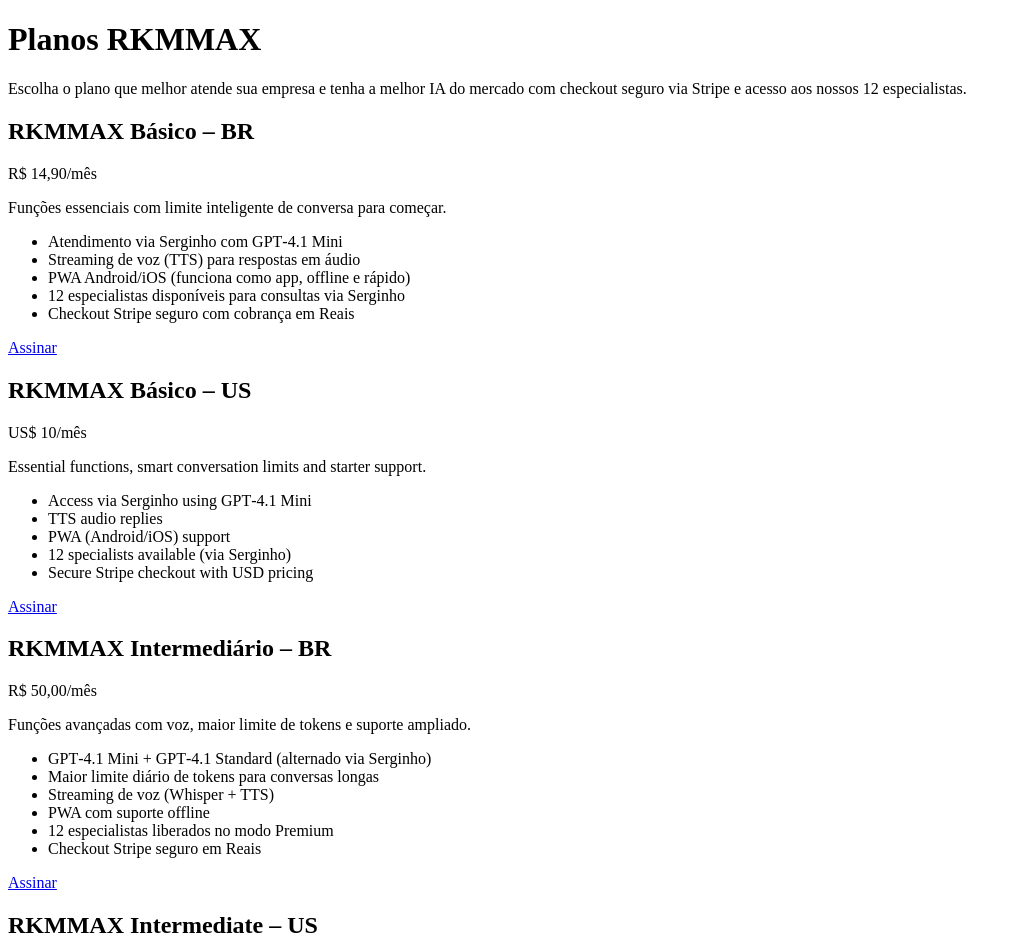
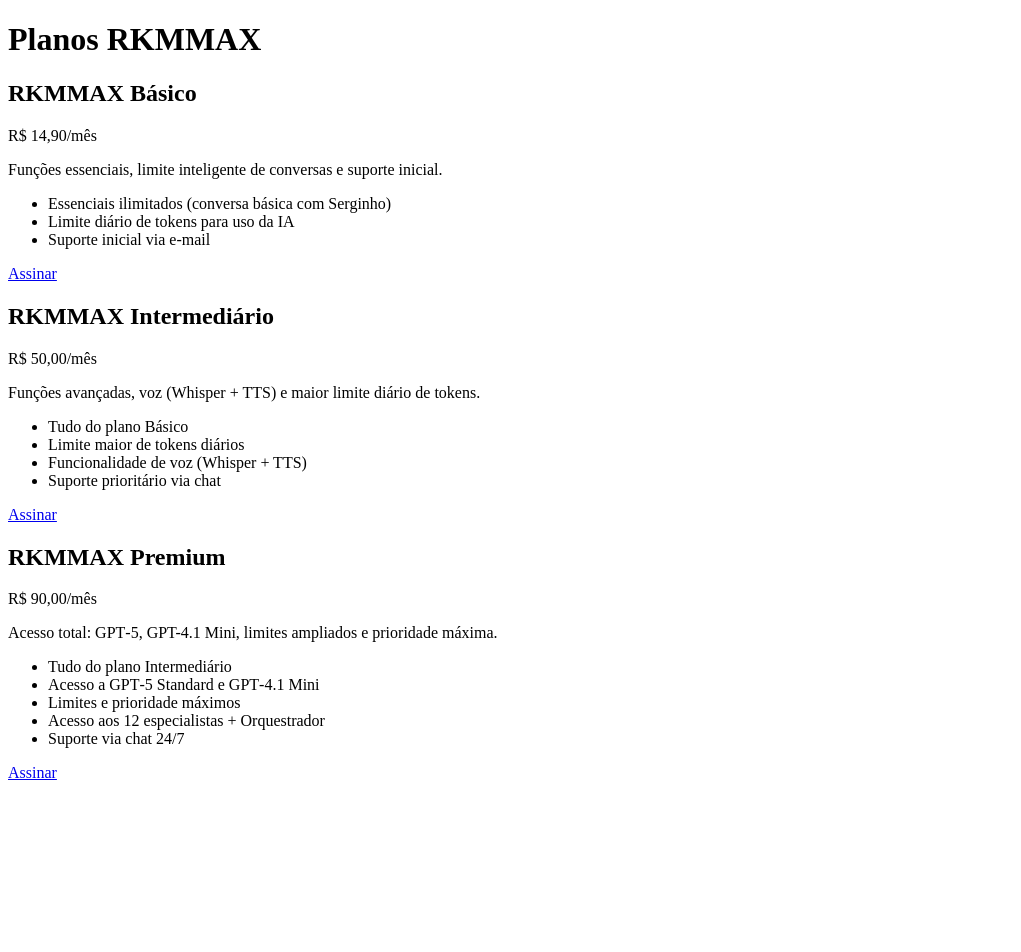
Before and after one commit to kizirianmax/Rkmmax-app, a React (Create React App) app: page /pricing in a window 1280 px wide. Shown: the top 952 px of the page, without its empty margins (0-1021 px from the left). After the commit the page ends 800 px from the top, so only its background shows below. Built offline with nearby package versions, Linux system fonts and the light colour scheme.

Commit message:
Update Pricing.jsx

```diff
--- a/src/pages/Pricing.jsx
+++ b/src/pages/Pricing.jsx
@@ -1,157 +1,57 @@
+// src/pages/Pricing.jsx
 import React from "react";
 
-// Lista de planos (BR e US) com recursos detalhados
+// Lista de planos com detalhes e benefícios
 const PLANS = [
   {
-    name: "RKMMAX Básico – BR",
-    price: "R$ 14,90/mês",
+    name: "RKMMAX Básico",
+    price: "R$ 14,90/mês",
     link: "https://buy.stripe.com/14A00jd7pe6h681Bvn3oA08",
-    description:
-      "Funções essenciais com limite inteligente de conversa para começar.",
+    description: "Funções essenciais, limite inteligente de conversas e suporte inicial.",
     features: [
-      "Atendimento via Serginho com GPT‑4.1 Mini",
-      "Streaming de voz (TTS) para respostas em áudio",
-      "PWA Android/iOS (funciona como app, offline e rápido)",
-      "12 especialistas disponíveis para consultas via Serginho",
-      "Checkout Stripe seguro com cobrança em Reais"
-    ]
+      "Essenciais ilimitados (conversa básica com Serginho)",
+      "Limite diário de tokens para uso da IA",
+      "Suporte inicial via e-mail",
+    ],
   },
   {
-    name: "RKMMAX Básico – US",
-    price: "US$ 10/mês",
-    link: "https://buy.stripe.com/00w14naZh0fR1S51UN3oA09",
-    description: "Essential functions, smart conversation limits and starter support.",
+    name: "RKMMAX Intermediário",
+    price: "R$ 50,00/mês",
+    link: "https://buy.stripe.com/7sY14nffxfaL2W9dDv3oA0",
+    description: "Funções avançadas, voz (Whisper + TTS) e maior limite diário de tokens.",
     features: [
-      "Access via Serginho using GPT‑4.1 Mini",
-      "TTS audio replies",
-      "PWA (Android/iOS) support",
-      "12 specialists available (via Serginho)",
-      "Secure Stripe checkout with USD pricing"
-    ]
+      "Tudo do plano Básico",
+      "Limite maior de tokens diários",
+      "Funcionalidade de voz (Whisper + TTS)",
+      "Suporte prioritário via chat",
+    ],
   },
   {
-    name: "RKMMAX Intermediário – BR",
-    price: "R$ 50,00/mês",
-    link: "https://buy.stripe.com/7sY14nffxfaL2W9dDv3oA0a",
-    description:
-      "Funções avançadas com voz, maior limite de tokens e suporte ampliado.",
+    name: "RKMMAX Premium",
+    price: "R$ 90,00/mês",
+    link: "https://buy.stripe.com/00w6oHazhfalcwJcZT30Ao3c",
+    description: "Acesso total: GPT‑5, GPT-4.1 Mini, limites ampliados e prioridade máxima.",
     features: [
-      "GPT‑4.1 Mini + GPT‑4.1 Standard (alternado via Serginho)",
-      "Maior limite diário de tokens para conversas longas",
-      "Streaming de voz (Whisper + TTS)",
-      "PWA com suporte offline",
-      "12 especialistas liberados no modo Premium",
-      "Checkout Stripe seguro em Reais"
-    ]
+      "Tudo do plano Intermediário",
+      "Acesso a GPT‑5 Standard e GPT‑4.1 Mini",
+      "Limites e prioridade máximos",
+      "Acesso aos 12 especialistas + Orquestrador",
+      "Suporte via chat 24/7",
+    ],
   },
-  {
-    name: "RKMMAX Intermediate – US",
-    price: "US$ 20/mês",
-    link: "https://buy.stripe.com/5kQ7sL4AtauV9kx2YR3oA0d",
-    description:
-      "Advanced features, voice (Whisper + TTS), higher daily token usage.",
-    features: [
-      "GPT‑4.1 Mini + Standard (via Serginho)",
-      "High daily token allowance",
-      "Whisper + TTS audio streaming",
-      "PWA offline support",
-      "12 specialists available in Premium plan",
-      "Secure Stripe checkout in USD"
-    ]
-  },
-  {
-    name: "RKMMAX Premium – BR",
-    price: "R$ 90,00/mês",
-    link: "https://buy.stripe.com/00w6oHazhfalcwJcZT30A0c",
-    description:
-      "Acesso total: GPT‑5 Standard + GPT‑4.1 Mini, limites ampliados e prioridade máxima.",
-    features: [
-      "GPT‑5 Standard + GPT‑4.1 Mini ilimitado",
-      "Limites diários/mensais ampliados",
-      "Acesso direto aos 12 especialistas (sem passar pelo Serginho)",
-      "Suporte prioritário 24h",
-      "PWA Android/iOS com push notifications",
-      "Checkout Stripe seguro em Reais"
-    ]
-  },
-  {
-    name: "RKMMAX Premium – US",
-    price: "US$ 30/mês",
-    link: "https://buy.stripe.com/5kQaEXfFx4w71559mK3oA0e",
-    description:
-      "Full access: GPT‑5 Standard + GPT‑4.1 Mini, expanded limits and top priority.",
-    features: [
-      "GPT‑5 Standard + GPT‑4.1 Mini (unlimited)",
-      "Expanded daily and monthly limits",
-      "Direct access to 12 specialists (no Serginho mediation)",
-      "24h priority support",
-      "PWA Android/iOS with push notifications",
-      "Secure Stripe checkout in USD"
-    ]
-  }
 ];
 
-// Perguntas frequentes em português
-const FAQS = [
-  {
-    question: "Como funciona o pagamento?",
-    answer:
-      "O pagamento é processado via Stripe, fornecendo checkout seguro com SSL/TLS e proteção anti-fraude. Aceitamos cartões nacionais e internacionais."
-  },
-  {
-    question: "Posso cancelar ou mudar de plano quando quiser?",
-    answer:
-      "Sim. Você pode cancelar a assinatura ou migrar de plano a qualquer momento diretamente pelo painel ou entrando em contato com nosso suporte."
-  },
-  {
-    question: "Qual a diferença entre Serginho e os especialistas?",
-    answer:
-      "Serginho é o orquestrador geral, que coordena as interações. Os especialistas são agentes focados em áreas específicas, liberados completamente apenas no plano Premium."
-  },
-  {
-    question: "O que é PWA e por que isso importa?",
-    answer:
-      "PWA (Progressive Web App) permite que você use o RKMMAX como um aplicativo nativo no seu dispositivo, com carregamento rápido, funcionamento offline e notificações push."
-  },
-  {
-    question: "Quais modelos de IA estão disponíveis?",
-    answer:
-      "Dependendo do plano, você terá acesso ao GPT‑4.1 Mini, GPT‑4.1 Standard ou GPT‑5 Standard, além de capacidades de voz (Whisper + TTS)."
-  }
-];
-
-export default function Pricing() {
+// Componente de cartão de plano
+function PlanCard({ plan }) {
+  const enabled = Boolean(plan.link);
   return (
-    <main className="min-h-screen bg-white text-gray-900 px-4 py-12">
-      <div className="max-w-6xl mx-auto">
-        <h1 className="text-4xl font-extrabold mb-4 text-center">
-          Planos RKMMAX
-        </h1>
-        <p className="text-lg text-center mb-12">
-          Escolha o plano que melhor atende sua empresa e tenha a melhor IA do
-          mercado com checkout seguro via Stripe e acesso aos nossos 12
-          especialistas.
-        </p>
-
-        {/* Cards de planos */}
-        <div className="grid grid-cols-1 md:grid-cols-2 lg:grid-cols-3 gap-8">
-          {PLANS.map((plan, idx) => {
-            const enabled = Boolean(plan.link && plan.link.startsWith("http"));
-            return (
-              <div
-                key={idx}
-                className="border rounded-2xl shadow-lg p-6 flex flex-col"
-              >
+    <div className="flex flex-col p-6 rounded-2xl shadow-lg bg-gray-900 border border-cyan-800 mb-8">
       <h2 className="text-2xl font-semibold mb-2">{plan.name}</h2>
-                <p className="text-lg text-cyan-600 font-semibold mb-2">
-                  {plan.price}
-                </p>
-                <p className="text-sm text-gray-600 mb-4">
-                  {plan.description}
-                </p>
-                <ul className="list-disc pl-5 mb-6 space-y-2 text-gray-700">
-                  {plan.features.map((feature, i) => (
-                    <li key={i}>{feature}</li>
+      <p className="text-lg text-cyan-300 mb-4">{plan.price}</p>
+      <p className="text-sm text-gray-300 mb-4">{plan.description}</p>
+      <ul className="text-gray-300 text-sm list-disc pl-4 space-y-2 mb-6">
+        {plan.features.map((feat, idx) => (
+          <li key={idx}>{feat}</li>
         ))}
       </ul>
       {enabled ? (
@@ -159,41 +59,32 @@
           href={plan.link}
           target="_blank"
           rel="noopener noreferrer"
-                    className="mt-auto inline-block w-full text-center bg-cyan-500 hover:bg-cyan-600 transition text-white font-bold py-2 px-4 rounded-xl"
+          className="inline-block bg-cyan-500 text-black font-bold py-2 px-6 rounded-xl hover:bg-cyan-400 transition-colors"
         >
           Assinar
         </a>
       ) : (
         <button
           disabled
-                    className="mt-auto inline-block w-full text-center bg-gray-300 text-gray-600 font-bold py-2 px-4 rounded-xl cursor-not-allowed"
-                    onClick={() =>
-                      alert("Link de pagamento ainda não configurado.")
-                    }
+          className="inline-block bg-gray-600 text-gray-300 font-bold py-2 px-6 rounded-xl cursor-not-allowed"
         >
           Indisponível
         </button>
       )}
     </div>
   );
-          })}
-        </div>
+}
 
-        {/* FAQ */}
-        <section className="mt-16">
-          <h2 className="text-3xl font-bold mb-6 text-center">
-            Perguntas frequentes
-          </h2>
-          <div className="space-y-4 max-w-4xl mx-auto">
-            {FAQS.map((faq, i) => (
-              <div key={i} className="border-b pb-4">
-                <h3 className="font-semibold text-lg mb-1">{faq.question}</h3>
-                <p className="text-gray-700">{faq.answer}</p>
-              </div>
+// Página de planos
+export default function Pricing() {
+  return (
+    <div className="min-h-screen bg-gray-950 text-white flex flex-col items-center p-8">
+      <h1 className="text-4xl font-bold mb-8">Planos RKMMAX</h1>
+      <div className="grid grid-cols-1 md:grid-cols-3 gap-8 w-full max-w-6xl">
+        {PLANS.map((plan, index) => (
+          <PlanCard key={index} plan={plan} />
         ))}
       </div>
-        </section>
     </div>
-    </main>
   );
 }
```
Lines whose indentation alone changed are shown as unchanged.
